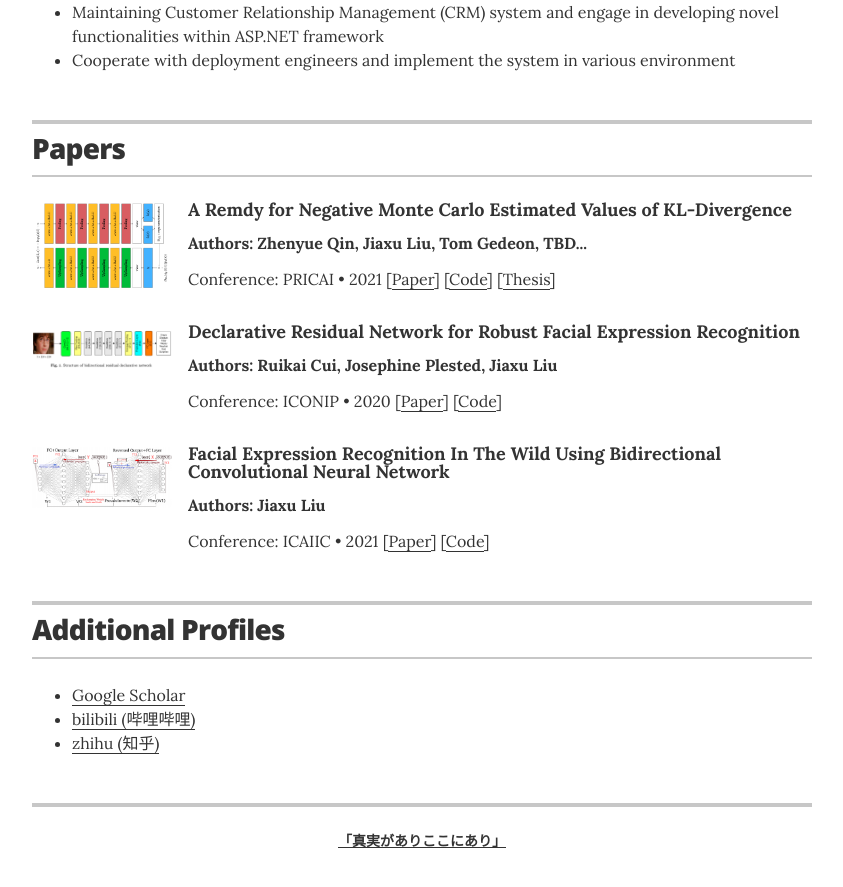
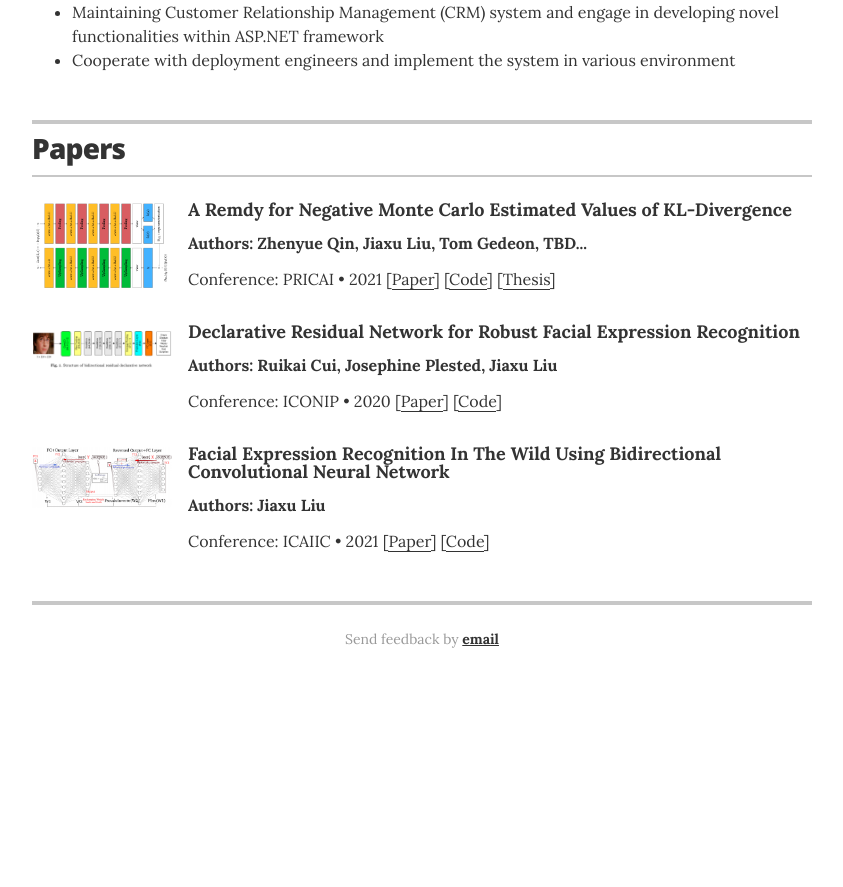
Before and after one commit to ljxw88/ljxw88.github.io, a Jekyll site: the page built from index.html, in a window 1280 px wide and 900 px high, scrolled down 1566 px. Shown: the top 887 px of the window, without its empty margins (218-1061 px from the left). Built offline with Jekyll 4.4.1, drawn with Linux system fonts in a browser that asks for light colours; nearby versions of some CDN libraries; comment, search, counter and statistics services are not loaded; after the commit the page ends 2264 px from its top, so only the background shows below that.

Commit message:
minor fix

```diff
--- a/_layouts/blog-body-mathjax.html
+++ b/_layouts/blog-body-mathjax.html
@@ -36,7 +36,7 @@
                     <a href="blog-index.html" class="contact-button" style="width:70px;line-height:35px;display:inline-block;">
                         &#10094;&#10094;&#10094;
                     </a>
-                    <span></span>
+                    <span>posts</span>
                 </h2>
             </header>
             <div>
@@ -50,7 +50,7 @@
 
         <footer class="page-footer">
             <!-- <p class="footer-line">Made by <a href="http://twitter.com/jglovier">@jglovier</a>. Fork me on <a href="https://github.com/jglovier/resume-template">GitHub</a>.</p> -->
-            <p class="footer-line">Send feedback by <a href="jiaxu.liu@ieee.org">email</a></p>
+            <p class="footer-line">Send feedback by <a href="mailto:jiaxu.liu@ieee.org">email</a></p>
         </footer>
 
     </div>
--- a/_layouts/blog.html
+++ b/_layouts/blog.html
@@ -4,7 +4,7 @@
         .round-image{
             border: 1px solid rgba(170, 170, 170, 0);
             border-radius: 20px;
-            max-width: 60%;
+            max-width: 30%;
         }
         .img-container {
             position: relative;
@@ -69,7 +69,7 @@
                     <a href="index.html" class="contact-button" style="width:70px;line-height:35px;display:inline-block;">
                         &#10094;&#10094;&#10094;
                     </a>
-                    <span style="color: rgb(0, 0, 0);">posts</span>
+                    <span>posts</span>
                 </h2>
             </header>
             <div>
@@ -110,7 +110,7 @@
                 </div>
             </div>
             <!-- <p class="footer-line">Made by <a href="http://twitter.com/jglovier">@jglovier</a>. Fork me on <a href="https://github.com/jglovier/resume-template">GitHub</a>.</p> -->
-            <p class="footer-line">Send feedback by <a href="jiaxu.liu@ieee.org">email</a></p>
+            <p class="footer-line">Send feedback by <a href="mailto:jiaxu.liu@ieee.org">email</a></p>
         </footer>
 
     </div>
--- a/_layouts/resume.html
+++ b/_layouts/resume.html
@@ -325,7 +325,7 @@
 
       {% if site.resume_section_links %}
       <!-- begin Links -->
-      <section class="content-section">
+      <!-- <section class="content-section">
 
         <header class="section-header">
           <h2>Additional Profiles</h2>
@@ -339,31 +339,15 @@
           </ul>
         </div>
 
-      </section>
+      </section> -->
       <!-- end Links -->
-      {% endif %}
-
-
-      {% if site.resume_print_social_links %}
-      <!-- begin Print Social Links -->
-      <section class="content-section print-only">
-
-        <header class="section-header">
-          <h2>Social Links</h2>
-        </header>
-
-        <div class="resume-item">
-        {% include print-social-links.html %}
-        </div>
-
-      </section>
-      <!-- end Print Social Links -->
       {% endif %}
 
 
       <footer class="page-footer">
         <!-- <p class="footer-line">Made by <a href="http://twitter.com/jglovier">@jglovier</a>. Fork me on <a href="https://github.com/jglovier/resume-template">GitHub</a>.</p> -->
-        <p class="footer-line"><a href="https://crypko.ai/">「真実がありここにあり」</a></p>
+        <!-- <p class="footer-line"><a href="https://crypko.ai/">「真実がありここにあり」</a></p> -->
+        <p class="footer-line">Send feedback by <a href="mailto:jiaxu.liu@ieee.org">email</a></p>
       </footer>
 
     </div>
```
